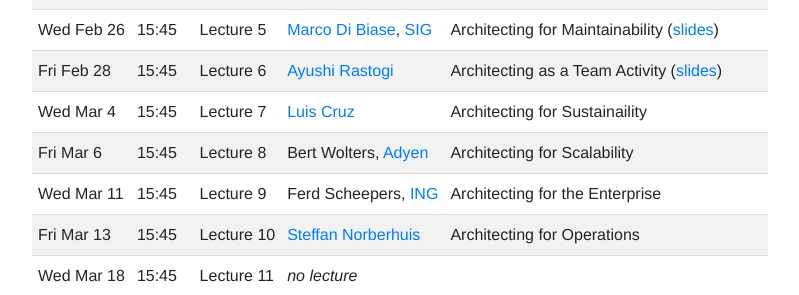
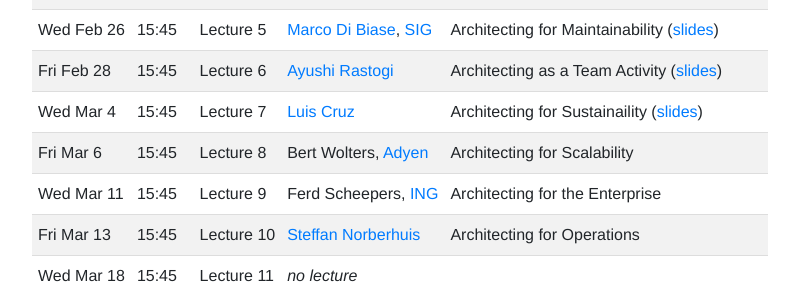
Before and after one commit to SERG-Delft/delftswa, a Jekyll site: the page built from 2020/index.md, in a window 1280 px wide and 900 px high, scrolled down 1016 px. Shown: the part 157-452 px from the top of the window, without its empty margins (224-1023 px from the left). Built offline with Jekyll 4.4.1, drawn with Linux system fonts in a browser that asks for light colours.

Commit message:
Add slides on green se

```diff
--- a/2020/index.md
+++ b/2020/index.md
@@ -32,7 +32,7 @@ Wed Feb 19 | 15:45 | Lecture 3 | Arie van Deursen         | Documenting Architec
 Fri Feb 21 | 15:45 | Lecture 4 | [Xavier Devroey]         | Architecting for Variability ([slides](slides/tudelft-architecture-spl2020.pdf))
 Wed Feb 26 | 15:45 | Lecture 5 | [Marco Di Biase], [SIG]  | Architecting for Maintainability ([slides](slides/sa-maintainability.pdf))
 Fri Feb 28 | 15:45 | Lecture 6 | [Ayushi Rastogi]         | Architecting as a Team Activity ([slides](slides/sa-people.pdf))
-Wed Mar 4  | 15:45 | Lecture 7 | [Luis Cruz]              | Architecting for Sustainaility
+Wed Mar 4  | 15:45 | Lecture 7 | [Luis Cruz]              | Architecting for Sustainaility ([slides](slides/sa-green-se.pdf))
 Fri Mar 6  | 15:45 | Lecture 8 | Bert Wolters, [Adyen]    | Architecting for Scalability
 Wed Mar 11 | 15:45 | Lecture 9 | Ferd Scheepers, [ING]    | Architecting for the Enterprise
 Fri Mar 13 | 15:45 | Lecture 10 | [Steffan Norberhuis][norberhuis]      | Architecting for Operations
```
Also changed, not shown: 1 other file.
